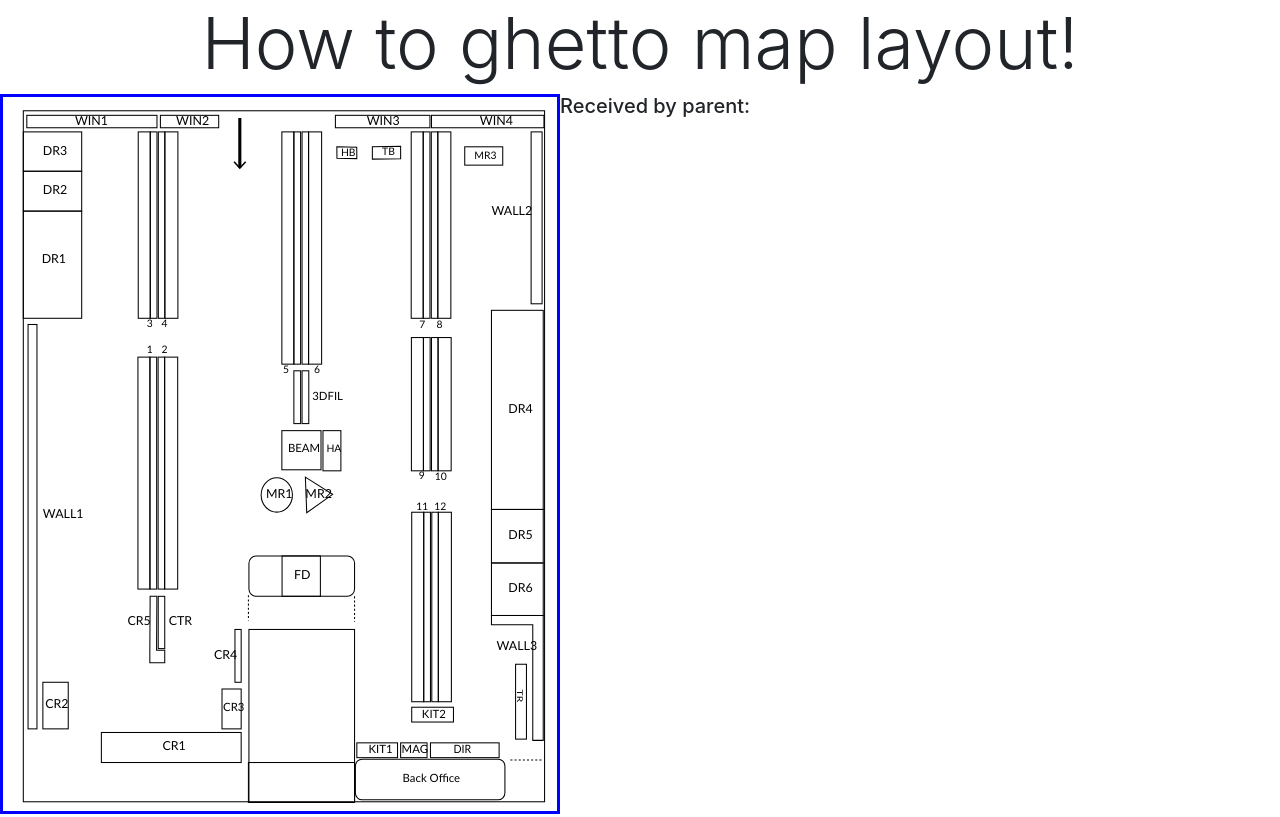
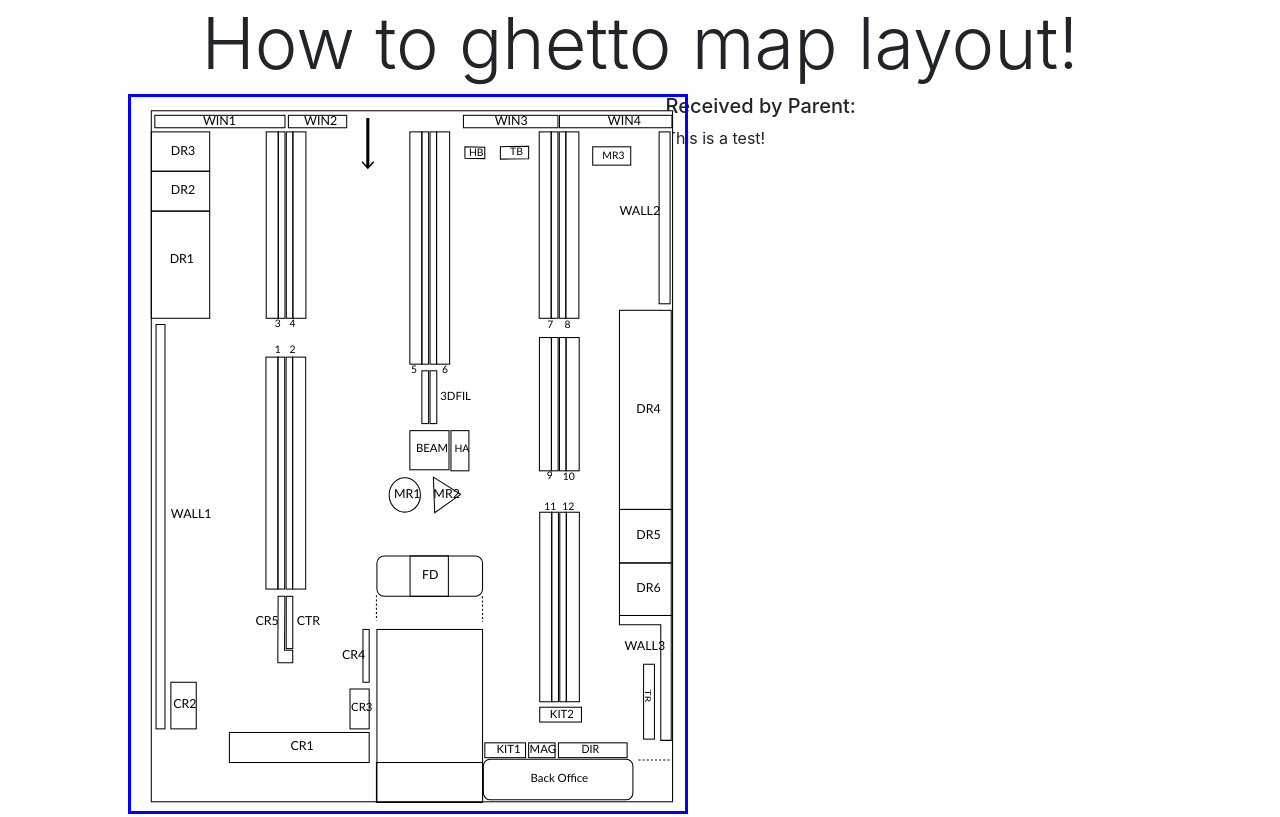
Before and after one commit to kca99/storeDesc, a React (Create React App) app: page / in a window 1280 px wide. Built offline with nearby package versions, Linux system fonts and the light colour scheme.

Commit message:
CSS centering of svg

```diff
--- a/public/index.html
+++ b/public/index.html
@@ -22,6 +22,8 @@
     <title>Kevin's Layout</title>
   </head>
   <body>
+    <link href="https://fonts.googleapis.com/css?family=Roboto" rel="stylesheet">
+
     <noscript>
       You need to enable JavaScript to run this app.
     </noscript>
--- a/src/App.css
+++ b/src/App.css
@@ -8,9 +8,12 @@
   width: 70vh;
   border-color:  blue;
   border-style: solid;
-  float:left;
+  position: absolute;
+  left:10%;
+
 }
 
 .descDiv{
   text-align: left;
+  padding-left: 52%;
 }
--- a/src/App.js
+++ b/src/App.js
@@ -25,14 +25,18 @@ handleData(data){
 
   render() {
     return (
+
       <div className="App">
         <h1 className="display-3"> How to ghetto map layout! </h1>
+        <div id="row">
+          <div className="svgDiv">
+            <Svgdisplay handlerFromParent={this.handleData}/>
+          </div>
+          <div className="descDiv">
+            <h5>Received by Parent:<br />{this.state.fromChild}</h5>
 
-        <div className="svgDiv">
-          <Svgdisplay handlerFromParent={this.handleData}/>
-        </div>
-        <div className="descDiv">
-          <h5>Received by parent:<br />{this.state.fromChild}</h5>
+            This is a test!
+          </div>
         </div>
       </div>
     );
--- a/src/components/svg.js
+++ b/src/components/svg.js
@@ -51,7 +51,7 @@ class Svgdisplay extends Component {
     //const {location} = this.location; //if given
     return (
       <svg version="1.1" id="Layer_1" xmlns="http://www.w3.org/2000/svg" xmlXlink="http://www.w3.org/1999/xlink" x="0px" y="0px"
-      	 viewBox="0 0 535 688.7" xmlSpace="preserve">
+      	 viewBox="0 0 535 688.7" >
 
       <g id="Foundation">
       	<rect id="outerWall" x="19.6" y="13.3" class="st0" width="503.4" height="667.3"/>
@@ -169,7 +169,7 @@ class Svgdisplay extends Component {
       	<text id="3DFILtext" transform="matrix(1 0 0 1 298.6122 292.6247)" class="st4 st6">3DFIL</text>
       	<text id="KIT2text" transform="matrix(1 0 0 1 404.5 599.5417)" class="st4 st6">KIT2</text>
       	<text id="KIT1text" transform="matrix(1 0 0 1 353 633.7917)" class="st4 st6">KIT1</text>
-      	<text id="MAGtext" transform="matrix(1 0 0 1 384.9171 633.7917)" class="st4 st6">MAG</text>
+      	<text id="MAG" transform="matrix(1 0 0 1 384.9171 633.7917)" class="st4 st6" onClick={this.handleClick}>MAG</text>
       	<text id="DIRtext" transform="matrix(0.9328 0 0 1 435 633.958)" class="st4 st6">DIR</text>
       	<text id="backOfficeText" transform="matrix(1 0 0 1 385.8753 661.2288)" class="st4 st6">Back Office</text>
       	<text id="TBtext" transform="matrix(1 0 0 1 366.0221 56.3052)" class="st4 st7">TB</text>
--- a/src/index.css
+++ b/src/index.css
@@ -1,7 +1,7 @@
 body {
   margin: 0;
   padding: 0;
-  font-family: sans-serif;
+  font-family: 'Roboto', sans-serif;
   height: 100%;
   background-color: #FFCC00;
 }
```
